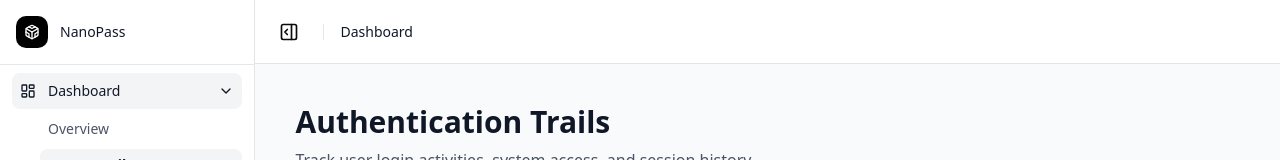
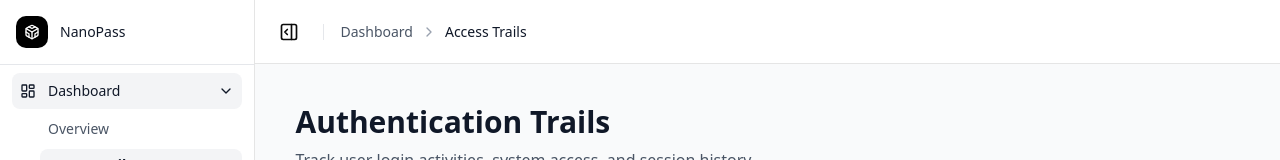
Before and after one commit to josh-boat365/nanopass, a Vue app: page /admin/dashboard/auth-trails in a window 1280 px wide. Shown: the top 160 px of the page. Built offline with nearby package versions, Linux system fonts and the light colour scheme.

Commit message:
Refactor AppLayout to use AppHeader and update breadcrumbs
Replaces the inline header and breadcrumb logic in AppLayout.vue with the AppHeader component. Updates breadcrumb paths to use '/admin/dashboard' instead of '/dashboard' for admin routes, improving consistency and maintainability.

```diff
--- a/src/layouts/AppLayout.vue
+++ b/src/layouts/AppLayout.vue
@@ -1,77 +1,82 @@
 <script setup>
-import { Menu, PanelRightOpen, ChevronRight } from 'lucide-vue-next'
-import { ref, computed } from 'vue'
-import { useRoute, useRouter } from 'vue-router'
-import AppSidebar from '@/components/AppSideBar.vue'
+import { ref, computed } from "vue";
+import { useRoute, useRouter } from "vue-router";
+import AppSidebar from "@/components/AppSideBar.vue";
+import AppHeader from "@/components/AppHeader.vue";
 
-const route = useRoute()
-const router = useRouter()
+const route = useRoute();
+const router = useRouter();
 
 // Controls whether the sidebar is collapsed (icons-only) on desktop
-const isCollapsed = ref(false)
+const isCollapsed = ref(false);
 // Controls mobile sidebar overlay visibility
-const mobileOpen = ref(false)
+const mobileOpen = ref(false);
 
 // Generate breadcrumbs from route
 const breadcrumbs = computed(() => {
-    const routePath = route.path
+  const routePath = route.path;
   const breadcrumbMap = {
-        '/dashboard': [{ label: 'Dashboard', path: '/dashboard' }],
-        '/dashboard/auth-trails': [
-            { label: 'Dashboard', path: '/dashboard' },
-            { label: 'Access Trails', path: '/dashboard/auth-trails' }
+    "/admin/dashboard": [{ label: "Dashboard", path: "/admin/dashboard" }],
+    "/admin/dashboard/auth-trails": [
+      { label: "Dashboard", path: "/admin/dashboard" },
+      { label: "Access Trails", path: "/admin/dashboard/auth-trails" },
     ],
-        '/dashboard/settings': [
-            { label: 'Dashboard', path: '/dashboard' },
-            { label: 'Settings', path: '/dashboard/settings' }
+    "/dashboard/settings": [
+      { label: "Dashboard", path: "/admin/dashboard" },
+      { label: "Settings", path: "/dashboard/settings" },
     ],
-        '/dashboard/create-user': [
-            { label: 'Dashboard', path: '/dashboard' },
-            { label: 'User Management', path: '#' },
-            { label: 'Users', path: '/dashboard/create-user' }
+    "/admin/dashboard/create-user": [
+      { label: "Dashboard", path: "/admin/dashboard" },
+      { label: "User Management", path: "#" },
+      { label: "Users", path: "/admin/dashboard/create-user" },
     ],
-        '/dashboard/create-privileges': [
-            { label: 'Dashboard', path: '/dashboard' },
-            { label: 'App Configs', path: '#' },
-            { label: 'Privileges', path: '/dashboard/create-privileges' }
+    "/admin/dashboard/create-privileges": [
+      { label: "Dashboard", path: "/admin/dashboard" },
+      { label: "App Configs", path: "#" },
+      { label: "Privileges", path: "/admin/dashboard/create-privileges" },
     ],
-        '/dashboard/create-system-passwords-category': [
-            { label: 'Dashboard', path: '/dashboard' },
-            { label: 'App Configs', path: '#' },
-            { label: 'System Categories', path: '/dashboard/create-system-passwords-category' }
+    "/admin/dashboard/create-system-passwords-category": [
+      { label: "Dashboard", path: "/admin/dashboard" },
+      { label: "App Configs", path: "#" },
+      {
+        label: "System Categories",
+        path: "/admin/dashboard/create-system-passwords-category",
+      },
     ],
-        '/dashboard/create-system-passwords-policy-category': [
-            { label: 'Dashboard', path: '/dashboard' },
-            { label: 'App Configs', path: '#' },
-            { label: 'Password Policies', path: '/dashboard/create-system-passwords-policy-category' }
+    "/admin/dashboard/create-system-passwords-policy-category": [
+      { label: "Dashboard", path: "/admin/dashboard" },
+      { label: "App Configs", path: "#" },
+      {
+        label: "Password Policies",
+        path: "/admin/dashboard/create-system-passwords-policy-category",
+      },
     ],
-        '/dashboard/create-system-passwords': [
-            { label: 'Dashboard', path: '/dashboard' },
-            { label: 'App Configs', path: '#' },
-            { label: 'System Setup', path: '/dashboard/create-system-passwords' }
+    "/admin/dashboard/create-system-passwords": [
+      { label: "Dashboard", path: "/admin/dashboard" },
+      { label: "App Configs", path: "#" },
+      {
+        label: "System Setup",
+        path: "/admin/dashboard/create-system-passwords",
+      },
     ],
-        '/user/dashboard': [
-            { label: 'My Dashboard', path: '/user/dashboard' }
-        ],
-    }
+    "/user/dashboard": [{ label: "My Dashboard", path: "/user/dashboard" }],
+  };
 
-    return breadcrumbMap[routePath] || [{ label: 'Dashboard', path: '/dashboard' }]
-})
+  return (
+    breadcrumbMap[routePath] || [
+      { label: "Dashboard", path: "/admin/dashboard" },
+    ]
+  );
+});
 
 const toggleSidebar = () => {
   // if small screen, toggle mobile overlay; else toggle collapse
-    if (typeof window !== 'undefined' && window.innerWidth < 768) {
-        mobileOpen.value = !mobileOpen.value
+  if (typeof window !== "undefined" && window.innerWidth < 768) {
+    mobileOpen.value = !mobileOpen.value;
   } else {
-        isCollapsed.value = !isCollapsed.value
+    isCollapsed.value = !isCollapsed.value;
   }
-}
-
-const navigateTo = (path) => {
-    if (path !== '#') {
-        router.push(path)
-    }
-}
+};
 </script>
 
 <template>
@@ -79,36 +84,19 @@ const navigateTo = (path) => {
     <AppSidebar :is-collapsed="isCollapsed" :is-mobile-open="mobileOpen" />
 
     <!-- Mobile backdrop when sidebar open -->
-        <div v-if="mobileOpen" @click="mobileOpen = false" class="fixed inset-0 z-30 bg-black/40 md:hidden"></div>
+    <div
+      v-if="mobileOpen"
+      @click="mobileOpen = false"
+      class="fixed inset-0 z-30 bg-black/40 md:hidden"
+    ></div>
 
     <div class="flex flex-1 flex-col">
       <!-- Header -->
-            <header class="flex h-16 items-center justify-between gap-4 border-b bg-white px-4">
-                <div class="flex items-center gap-4">
-                    <button @click="toggleSidebar" class="rounded-md p-2 hover:bg-gray-100">
-                        <PanelRightOpen class="h-5 w-5" />
-                    </button>
-
-                    <div class="h-4 w-px bg-gray-200"></div>
-
-                    <!-- Breadcrumb -->
-                    <nav class="flex items-center gap-2 text-sm">
-                        <template v-for="(crumb, index) in breadcrumbs" :key="crumb.path">
-                            <button v-if="crumb.path !== '#'" @click="navigateTo(crumb.path)" :class="[
-                                'hover:text-gray-900 transition-colors',
-                                index === breadcrumbs.length - 1
-                                    ? 'text-gray-900 font-medium'
-                                    : 'text-gray-600'
-                            ]">
-                                {{ crumb.label }}
-                            </button>
-                            <span v-else class="text-gray-600">{{ crumb.label }}</span>
-                            <ChevronRight v-if="index < breadcrumbs.length - 1" class="h-4 w-4 text-gray-400" />
-                        </template>
-                    </nav>
-                </div>
-
-            </header>
+      <AppHeader
+        :is-collapsed="isCollapsed"
+        @toggle-sidebar="toggleSidebar"
+        :breadcrumbs="breadcrumbs"
+      />
 
       <!-- Main Content -->
       <main class="flex-1 overflow-y-auto bg-gray-50 p-4">
```
Lines whose indentation alone changed are shown as unchanged.
